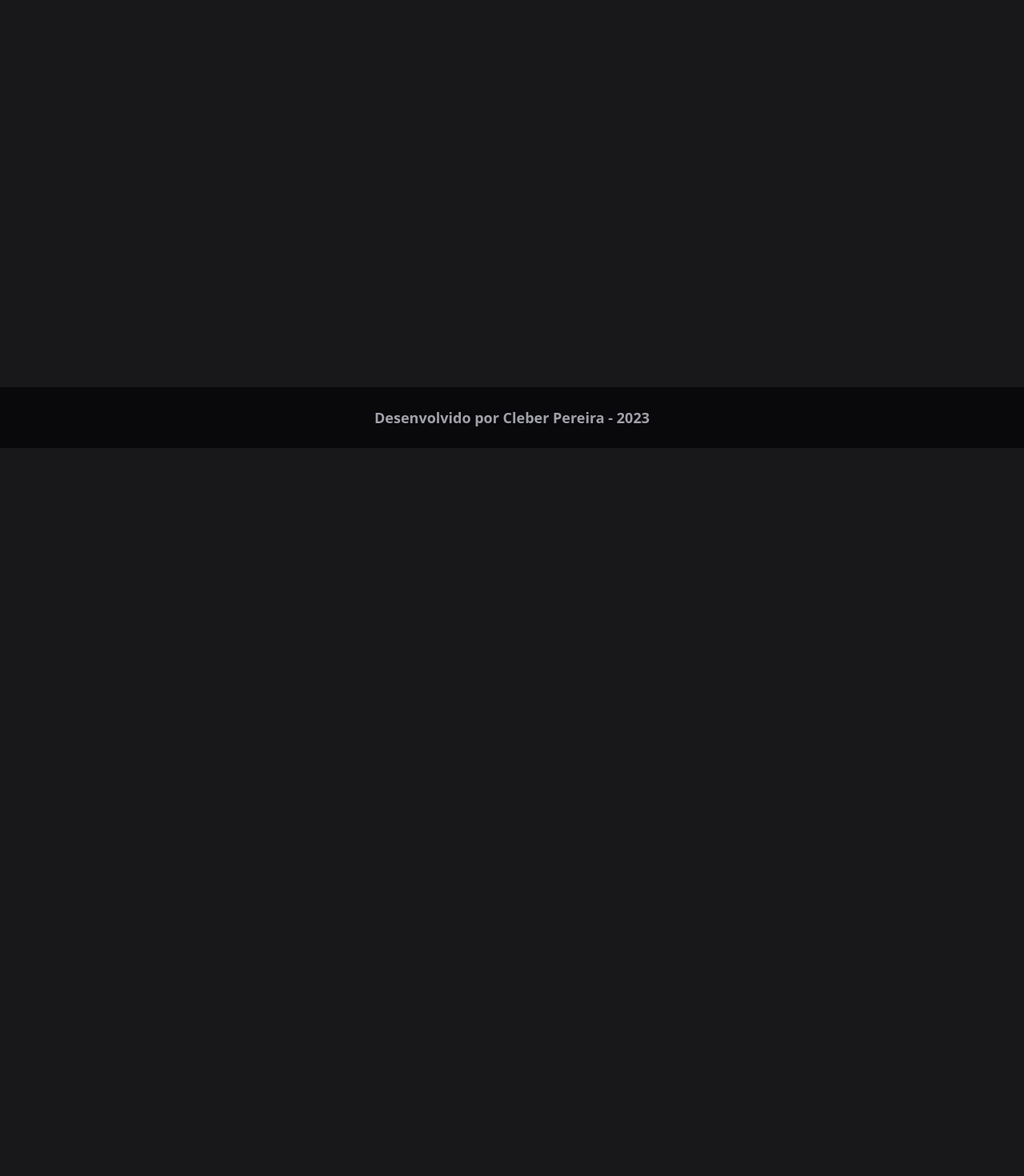
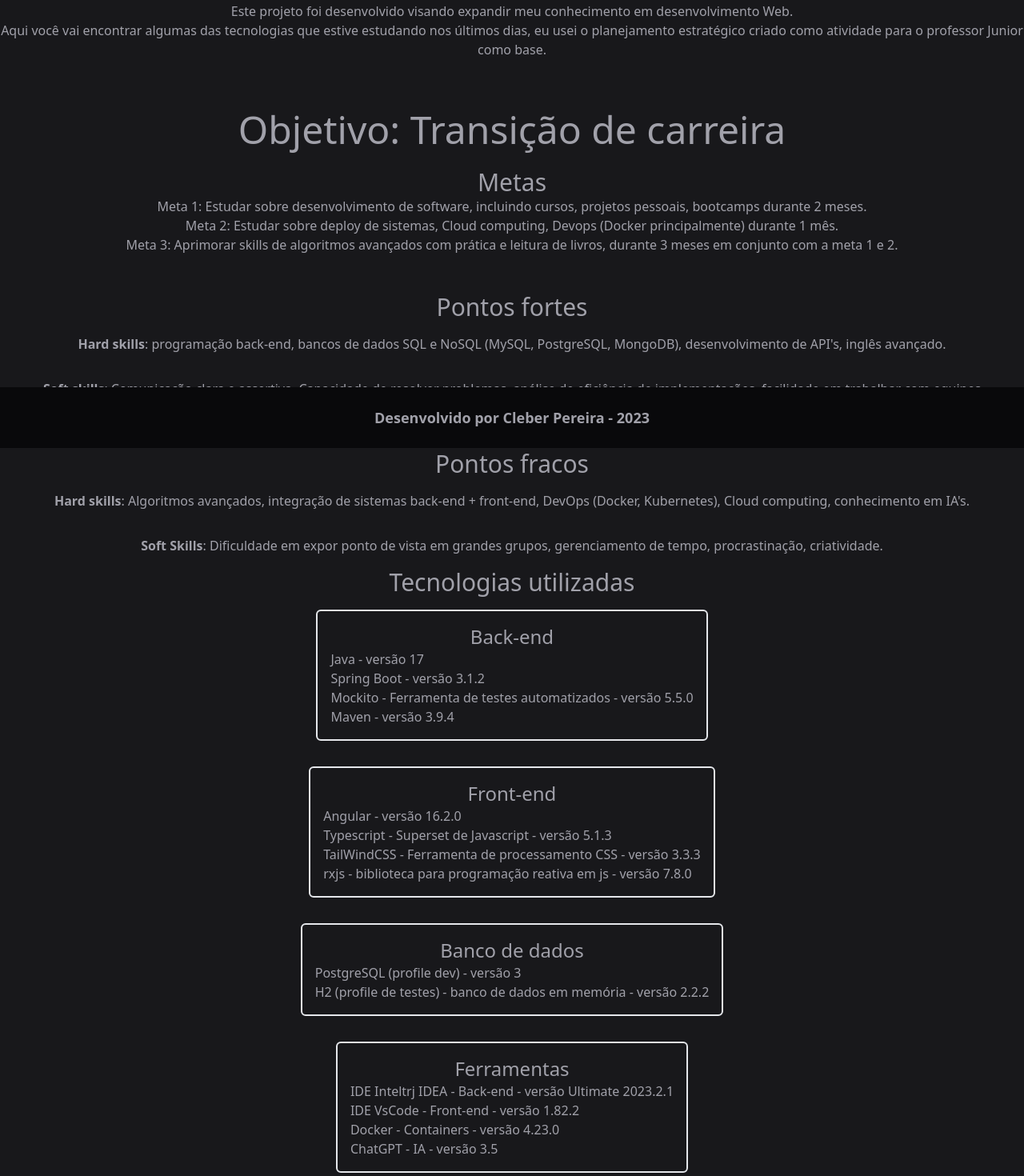
Before and after one commit to cleberpereiradev/cblk-site, an Angular app: page /about in a window 1280 px wide. Before the commit this address led to /. Shown: the part 240-1710 px from the top of the page at 80% size. Before the commit the page ends 800 px from the top, so only its background shows below. Built offline with nearby package versions, Linux system fonts and the light colour scheme.

Commit message:
<feat> About page implementation

```diff
--- a/src/app/app-routing.module.ts
+++ b/src/app/app-routing.module.ts
@@ -6,6 +6,7 @@ import { GameComponent } from './pages/games/game/game.component';
 import { GameCardComponent } from './pages/games/game-card/game-card.component';
 import { GameListComponent } from './pages/games/game-list/game-list.component';
 import { ProfessionalInfoComponent } from './pages/professional/professional-info/professional-info.component';
+import { AboutComponent } from './pages/about/about.component';
 
 const routes: Routes = [
   {path: '', component: HomeComponent},
@@ -15,6 +16,7 @@ const routes: Routes = [
   {path: 'gamecard', component: GameCardComponent},
   {path: 'gamelist', component: GameListComponent},
   {path: 'professional', component: ProfessionalInfoComponent},
+  {path: 'about', component: AboutComponent},
 ];
 
 
--- a/src/app/app.module.ts
+++ b/src/app/app.module.ts
@@ -14,6 +14,7 @@ import { GameListComponent } from './pages/games/game-list/game-list.component';
 import { GameHeaderComponent } from './pages/games/game-header/game-header.component';
 import { ProfessionalInfoComponent } from './pages/professional/professional-info/professional-info.component';
 import { SkillsComponent } from './pages/professional/skills/skills.component';
+import { AboutComponent } from './pages/about/about.component';
 
 
 @NgModule({
@@ -28,7 +29,8 @@ import { SkillsComponent } from './pages/professional/skills/skills.component';
     GameListComponent,
     GameHeaderComponent,
     ProfessionalInfoComponent,
-    SkillsComponent
+    SkillsComponent,
+    AboutComponent
   ],
   imports: [
     BrowserModule,
--- a/src/app/components/header/header.component.html
+++ b/src/app/components/header/header.component.html
@@ -9,6 +9,6 @@
         </div>
     </nav>
     <div class="my-auto mr-20">
-        <a href="" class="text-lg font-mono font-semibold hover:text-zinc-200" >Sobre este projeto</a>
+        <a routerLink="/about" class="text-lg font-mono font-semibold hover:text-zinc-200" >Sobre este projeto</a>
     </div>
 </header>
--- /dev/null
+++ b/src/app/pages/about/about.component.html
@@ -0,0 +1,79 @@
+<section class="flex flex-col">
+    <div class="flex justify-center">
+        <h1 class="text-7xl p-12">Projeto Meu site pessoal</h1>
+    </div>
+    <div class="flex flex-col justify-center mx-auto text-center">
+        <p class="">
+            Este projeto foi desenvolvido visando expandir meu conhecimento em desenvolvimento Web.
+        </p>
+        <p class="">
+            Aqui você vai encontrar algumas das tecnologias que estive estudando nos últimos dias, eu usei o planejamento estratégico criado como atividade para o professor Junior como base.
+        </p>
+        <div class="flex flex-col max-w-7xl justify-center">
+            <h3 class="text-5xl mt-16">Objetivo: Transição de carreira</h3>
+            <div class="p-6">
+                <ol>
+                    <p class="text-3xl">Metas</p>
+                    <li class="">Meta 1: Estudar sobre desenvolvimento de software, incluindo cursos, projetos pessoais, bootcamps durante 2 meses.</li>
+                    <li class="">Meta 2: Estudar sobre deploy de sistemas, Cloud computing, Devops (Docker principalmente) durante 1 mês.</li>
+                    <li class="">Meta 3: Aprimorar skills de algoritmos avançados com prática e leitura de livros, durante 3 meses em conjunto com a meta 1 e 2.</li>
+                </ol>
+            </div>
+            <div class="p-6">
+                <h4 class="text-3xl">Pontos fortes</h4>
+                <p class="p-4">
+                    <strong>Hard skills</strong>: programação back-end, bancos de dados SQL e NoSQL (MySQL, PostgreSQL, MongoDB), desenvolvimento de API's, inglês avançado.
+                </p>
+                <p class="p-4">
+                    <strong>Soft skills</strong>: Comunicação clara e assertiva, Capacidade de resolver problemas, análise de eficiência de implementações, facilidade em trabalhar com equipes diversas, manter a calma em situações de pressão, iniciativa, liderança.
+                </p>
+            </div>
+            <div>
+                <h4 class="text-3xl">Pontos fracos</h4>
+                <p class="p-4">
+                    <strong>Hard skills</strong>: Algoritmos avançados, integração de sistemas back-end + front-end, DevOps (Docker, Kubernetes), Cloud computing, conhecimento em IA's.
+                </p>
+                <p class="p-4">
+                    <strong>Soft Skills</strong>: Dificuldade em expor ponto de vista em grandes grupos, gerenciamento de tempo, procrastinação, criatividade.
+                </p>
+            </div>
+        </div>
+        <div class="flex flex-col">
+            <h3 class="text-3xl">Tecnologias utilizadas</h3>
+            <div class="inline-block border-2 rounded-md mx-auto p-4 m-4">
+                <table class="mx-auto">
+                    <thead class="text-2xl p-2">Back-end</thead>
+                    <tr class="text-left">Java - versão 17</tr>
+                    <tr class="text-left">Spring Boot - versão 3.1.2</tr>
+                    <tr class="text-left">Mockito - Ferramenta de testes automatizados - versão 5.5.0</tr>
+                    <tr class="text-left">Maven - versão 3.9.4</tr>
+                </table>
+            </div>
+            <div class="inline-block border-2 rounded-md mx-auto p-4 m-4">
+                <table>
+                    <thead class="text-2xl p-2">Front-end</thead>
+                    <tr class="text-left">Angular - versão 16.2.0</tr>
+                    <tr class="text-left">Typescript - Superset de Javascript - versão 5.1.3</tr>
+                    <tr class="text-left">TailWindCSS - Ferramenta de processamento CSS - versão 3.3.3</tr>
+                    <tr class="text-left">rxjs - biblioteca para programação reativa em js - versão 7.8.0</tr>
+                </table>
+            </div>
+            <div class="inline-block border-2 rounded-md mx-auto p-4 m-4">
+                <table>
+                    <thead class="text-2xl p-2">Banco de dados</thead>
+                    <tr class="text-left">PostgreSQL (profile dev) - versão 3 </tr>
+                    <tr class="text-left">H2 (profile de testes) - banco de dados em memória - versão 2.2.2</tr>
+                </table>
+            </div>
+            <div class="inline-block border-2 rounded-md mx-auto p-4 m-4">
+                <table>
+                    <thead class="text-2xl p-2">Ferramentas</thead>
+                    <tr class="text-left">IDE Inteltrj IDEA - Back-end - versão Ultimate 2023.2.1 </tr>
+                    <tr class="text-left">IDE VsCode - Front-end - versão 1.82.2</tr>
+                    <tr class="text-left">Docker - Containers - versão 4.23.0</tr>
+                    <tr class="text-left">ChatGPT - IA - versão 3.5</tr>
+                </table>
+            </div>
+        </div>
+    </div>
+</section>
--- a/src/app/pages/games/game-card/game-card.component.html
+++ b/src/app/pages/games/game-card/game-card.component.html
@@ -1,4 +1,4 @@
-<section class="flex p-4 my-8 bg-slate-500/20 rounded-3xl" *ngFor="let game of games">
+<section class="flex p-5 my-8 bg-slate-500/20 rounded-3xl" *ngFor="let game of games">
     <div class="flex">
         <img class="h-24 my-auto rounded-lg" src="{{ game.gameImgUrl }}" alt="Seloco jao">
     </div>
--- a/src/app/pages/games/game-list/game-list.component.html
+++ b/src/app/pages/games/game-list/game-list.component.html
@@ -1,10 +1,10 @@
-<section class="flex justify-around p-4">
+<section class="flex justify-around">
     <table>
         <thead>
             <tr>
-                <th class="px-8 py-2">Posição</th>
-                <th class="px-8 py-2">Nome</th>
-                <th class="px-8 py-2">Avaliação</th>
+                <th class="px-8 pb-2">Posição</th>
+                <th class="px-8 pb-2">Nome</th>
+                <th class="px-8 pb-2">Avaliação</th>
             </tr>
         </thead>
         <tbody>
--- a/src/app/pages/professional/professional-info/professional-info.component.html
+++ b/src/app/pages/professional/professional-info/professional-info.component.html
@@ -1,4 +1,8 @@
-<!-- <app-professional-header></app-professional-header> -->
+<div class="flex mt-8 ml-5">
+    <button class="bg-zinc-100/60 rounded-full p-3 h-12 my-auto" (click)="goBack()">
+        <img src="/assets/img/back-icon.svg" alt="Botao voltar">
+    </button>
+</div>
 <section class="max-w-6xl mx-auto text-center">
     <h2 class="mt-24 text-7xl">Seja bem-vindo ao meu Perfil Profissional</h2>
     <p class=" py-12 text-center text-2xl">Iniciei minha jornada na programação em fevereiro de 2022, quando ingressei na faculdade e iniciei cursos na Alura, imergindo em tecnologias essenciais como HTML, CSS e Javascript. Em setembro de 2022, direcionei meu foco para o desenvolvimento back-end, abraçando o Node.js e aprofundando meus conhecimentos em SQL e NoSQL, além de embarcar na criação de APIs Rest. Em dezembro de 2022, realizei uma transição linguística para o Java, ampliando ainda mais minha bagagem de habilidades. Atualmente, aprimoro minha experiência com o Angular, desde março de 2023. Estou empenhado em fazer uma transição de carreira da indústria para a área de desenvolvimento de software, e meu percurso até aqui reflete minha dedicação constante ao aprendizado e ao crescimento profissional.</p>
--- a/src/app/pages/professional/professional-info/professional-info.component.ts
+++ b/src/app/pages/professional/professional-info/professional-info.component.ts
@@ -1,3 +1,4 @@
+import { ActivatedRoute, Router } from '@angular/router';
 import { Component } from '@angular/core';
 
 @Component({
@@ -7,4 +8,15 @@ import { Component } from '@angular/core';
 })
 export class ProfessionalInfoComponent {
 
+  constructor(
+    private router: Router,
+    private route: ActivatedRoute) {}
+  goBack(): void {
+    // Verifica se a rota atual é realmente /games antes de navegar de volta
+    if (this.route.snapshot.routeConfig?.path === '/professional') {
+      this.router.navigate(['/']);
+    }else{
+      this.router.navigate(['/'])
+    }
+  }
 }
```
Also changed, not shown: src/app/pages/about/about.component.ts (added, +10 -0 lines), src/app/pages/about/about.component.css (added), 1 other file (tests, documents, lock files or other folders).
